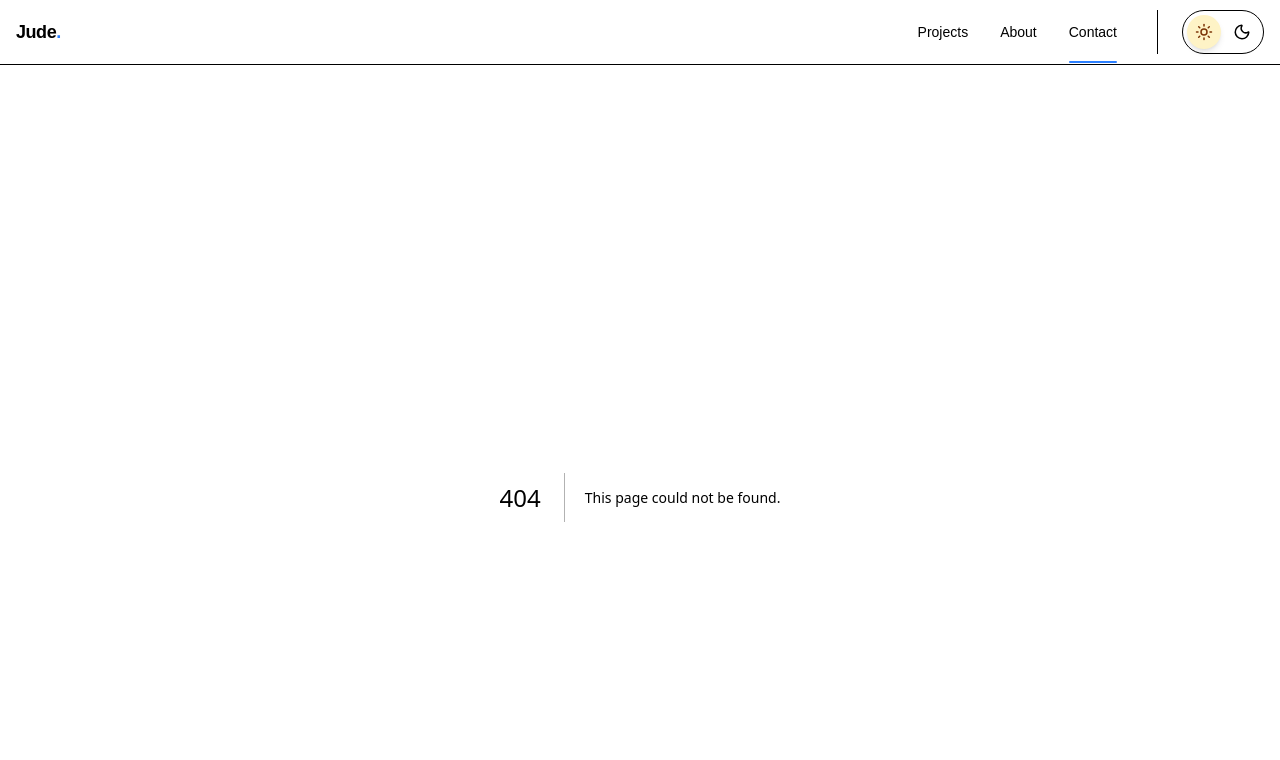
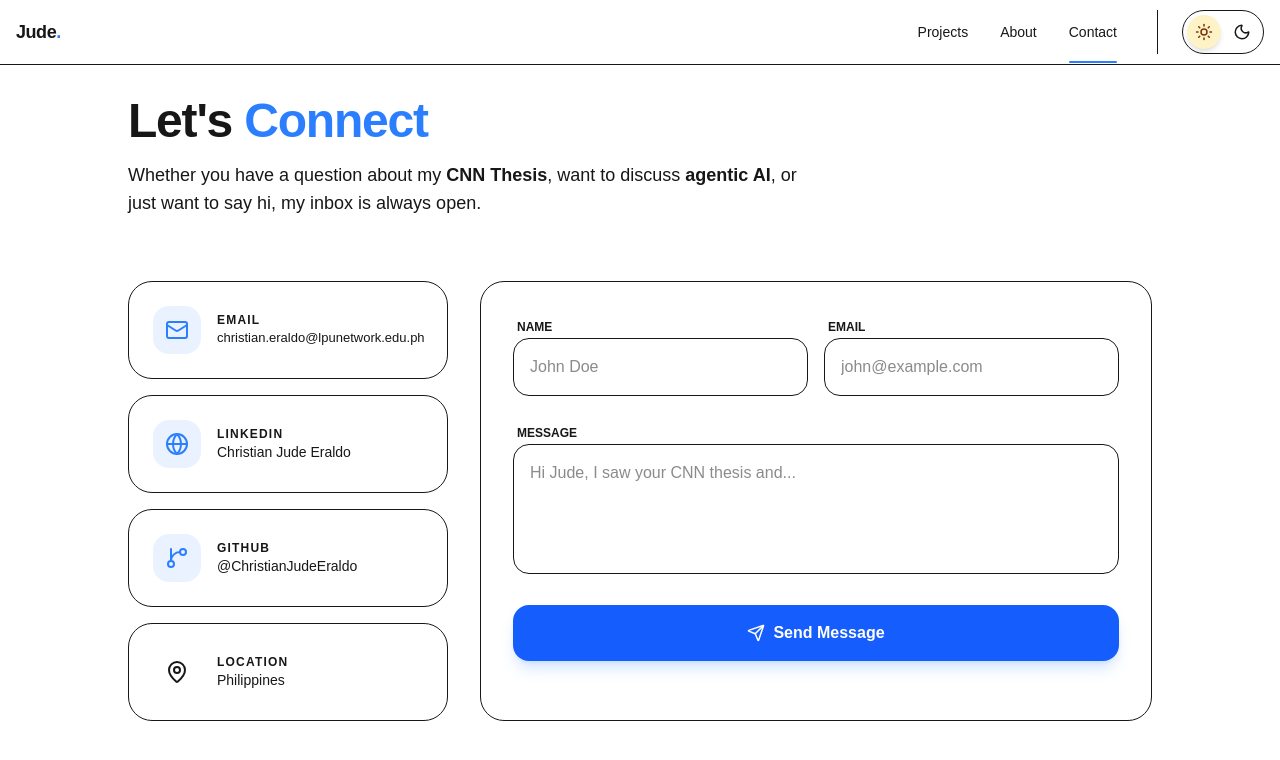
Before and after one commit to ChristianJudeEraldo/My-Portfolio, a Next.js app: page /contact in a window 1280 px wide. Before the commit this address had no page. Shown: the top 760 px of the page. Built offline with nearby package versions, Linux system fonts and the light colour scheme.

Commit message:
feat(ui): added contact details

```diff
--- /dev/null
+++ b/app/contact/page.tsx
@@ -0,0 +1,94 @@
+import { Mail, Globe, GitBranch, MapPin, Send } from "lucide-react";
+
+export default function ContactPage() {
+  return (
+    <div className="max-w-5xl mx-auto space-y-16 pb-20">
+      {/* --- HEADER --- */}
+      <section className="space-y-4 text-center md:text-left">
+        <h1 className="text-4xl md:text-5xl font-bold tracking-tight">Let's <span className="text-blue-500">Connect</span></h1>
+        <p className="text-lg text-foreground/60 max-w-2xl">
+          Whether you have a question about my <strong>CNN Thesis</strong>, want to discuss <strong>agentic AI</strong>, or just want to say hi, my inbox is always open.
+        </p>
+      </section>
+
+      <div className="grid grid-cols-1 md:grid-cols-3 gap-8">
+        {/* --- CONTACT INFO CARDS --- */}
+        <div className="space-y-4">
+          {/* Email Card */}
+          <a href="mailto:your-email@lpunetwork.edu.ph" className="block group p-6 border border-foreground/10 rounded-3xl bg-foreground/5 hover:border-blue-500/30 transition-all">
+            <div className="flex items-center gap-4">
+              <div className="p-3 bg-blue-500/10 rounded-2xl text-blue-500 group-hover:scale-110 transition-transform">
+                <Mail size={24} />
+              </div>
+              <div>
+                <p className="text-xs font-semibold text-foreground/40 uppercase tracking-widest">Email</p>
+                <p className="font-medium text-[13px]">christian.eraldo@lpunetwork.edu.ph</p>
+              </div>
+            </div>
+          </a>
+
+          {/* LinkedIn Card */}
+          <a href="https://www.linkedin.com/in/christian-jude-eraldo-012718251/" target="_blank" className="block group p-6 border border-foreground/10 rounded-3xl bg-foreground/5 hover:border-blue-500/30 transition-all">
+            <div className="flex items-center gap-4">
+              <div className="p-3 bg-blue-500/10 rounded-2xl text-blue-500 group-hover:scale-110 transition-transform">
+                <Globe size={24} />
+              </div>
+              <div>
+                <p className="text-xs font-semibold text-foreground/40 uppercase tracking-widest">LinkedIn</p>
+                <p className="font-medium text-sm">Christian Jude Eraldo</p>
+              </div>
+            </div>
+          </a>
+
+          {/* GitHub Card */}
+          <a href="https://github.com/ChristianJudeEraldo" target="_blank" className="block group p-6 border border-foreground/10 rounded-3xl bg-foreground/5 hover:border-blue-500/30 transition-all">
+            <div className="flex items-center gap-4">
+              <div className="p-3 bg-blue-500/10 rounded-2xl text-blue-500 group-hover:scale-110 transition-transform">
+                <GitBranch size={24} />
+              </div>
+              <div>
+                <p className="text-xs font-semibold text-foreground/40 uppercase tracking-widest">GitHub</p>
+                <p className="font-medium text-sm">@ChristianJudeEraldo</p>
+              </div>
+            </div>
+          </a>
+
+          {/* Location Card */}
+          <div className="p-6 border border-foreground/10 rounded-3xl bg-foreground/5">
+            <div className="flex items-center gap-4 text-foreground/60">
+              <div className="p-3 bg-foreground/5 rounded-2xl">
+                <MapPin size={24} />
+              </div>
+              <div>
+                <p className="text-xs font-semibold uppercase tracking-widest">Location</p>
+                <p className="font-medium text-sm">Philippines</p>
+              </div>
+            </div>
+          </div>
+        </div>
+
+        {/* --- MESSAGE FORM --- */}
+        <div className="md:col-span-2 p-8 border border-foreground/10 rounded-3xl bg-foreground/5 space-y-6">
+          <div className="grid grid-cols-1 md:grid-cols-2 gap-4">
+            <div className="space-y-2">
+              <label className="text-xs font-bold text-foreground/50 ml-1">NAME</label>
+              <input type="text" placeholder="John Doe" className="w-full p-4 rounded-2xl bg-background border border-foreground/10 focus:border-blue-500 focus:outline-none transition-all" />
+            </div>
+            <div className="space-y-2">
+              <label className="text-xs font-bold text-foreground/50 ml-1">EMAIL</label>
+              <input type="email" placeholder="john@example.com" className="w-full p-4 rounded-2xl bg-background border border-foreground/10 focus:border-blue-500 focus:outline-none transition-all" />
+            </div>
+          </div>
+          <div className="space-y-2">
+            <label className="text-xs font-bold text-foreground/50 ml-1">MESSAGE</label>
+            <textarea rows={4} placeholder="Hi Jude, I saw your CNN thesis and..." className="w-full p-4 rounded-2xl bg-background border border-foreground/10 focus:border-blue-500 focus:outline-none transition-all resize-none"></textarea>
+          </div>
+          <button className="w-full py-4 bg-blue-600 hover:bg-blue-500 text-white rounded-2xl font-bold flex items-center justify-center gap-2 transition-all shadow-lg shadow-blue-500/20 active:scale-[0.98]">
+            <Send size={18} />
+            Send Message
+          </button>
+        </div>
+      </div>
+    </div>
+  );
+}
```
